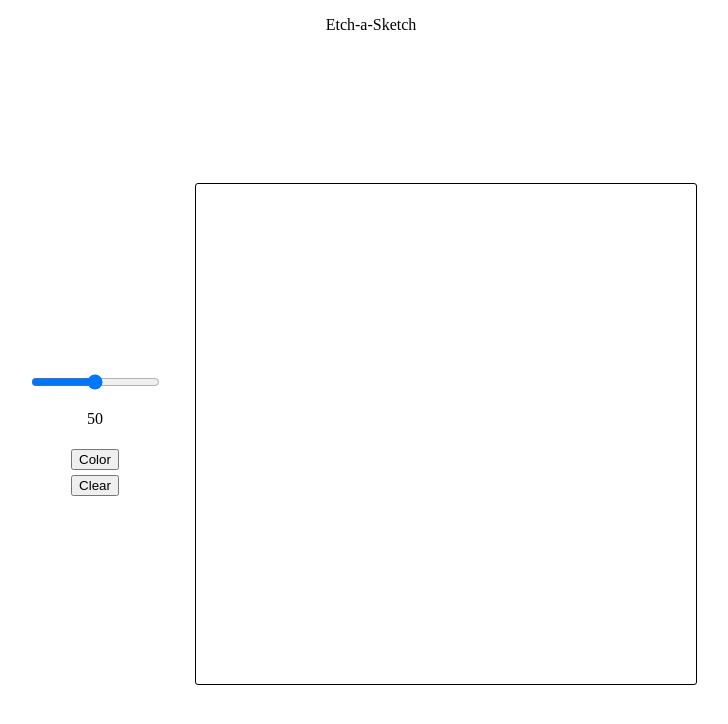
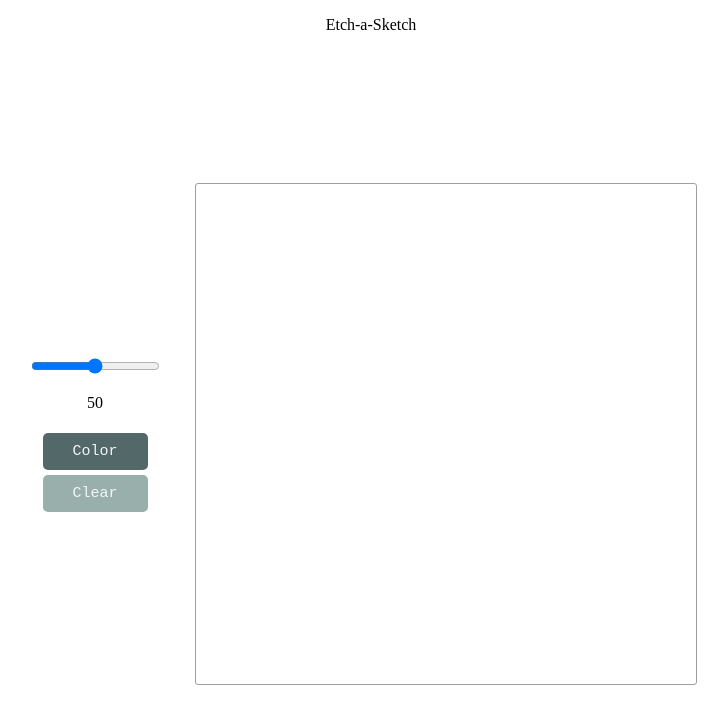
Before and after one commit to razahuss/Project-etch-a-sketch, a plain HTML site: page index.html in a window 1280 px wide. Shown: the whole page, without its empty margins (269-997 px from the left). Drawn offline with Linux system fonts and the light colour scheme.

Commit message:
added a button selection css property

```diff
--- a/styles.css
+++ b/styles.css
@@ -10,7 +10,7 @@
     width: 500px;
     display: flex;
     border-width: 1px;
-    border-color: black;
+    border-color: rgb(160, 157, 157);
     border-radius: 3px;
     border-style: solid;
     /*flex-wrap: wrap;*/
@@ -47,3 +47,33 @@
     text-align: center;
     margin-bottom: 0px;
 }
+
+.btncolor {
+    font-family: monospace;
+    font-size: 15px;
+    border-radius: 5px;
+    border-style: none;
+    padding: 10px 30px 10px;
+    color: rgb(243, 246, 248);
+    background-color: rgb(153, 175, 172);
+}
+
+.btnclear {
+    font-family: monospace;
+    font-size: 15px;
+    border-radius: 5px;
+    border-style: none;
+    padding: 10px 30px 10px;
+    color: rgb(243, 246, 248);
+    background-color: rgb(153, 175, 172);
+}
+
+.clicked {
+    font-family: monospace;
+    font-size: 15px;
+    border-radius: 5px;
+    border-style: none;
+    padding: 10px 30px 10px;
+    color: rgb(243, 246, 248);
+    background-color: rgb(83, 104, 104);
+}
```
